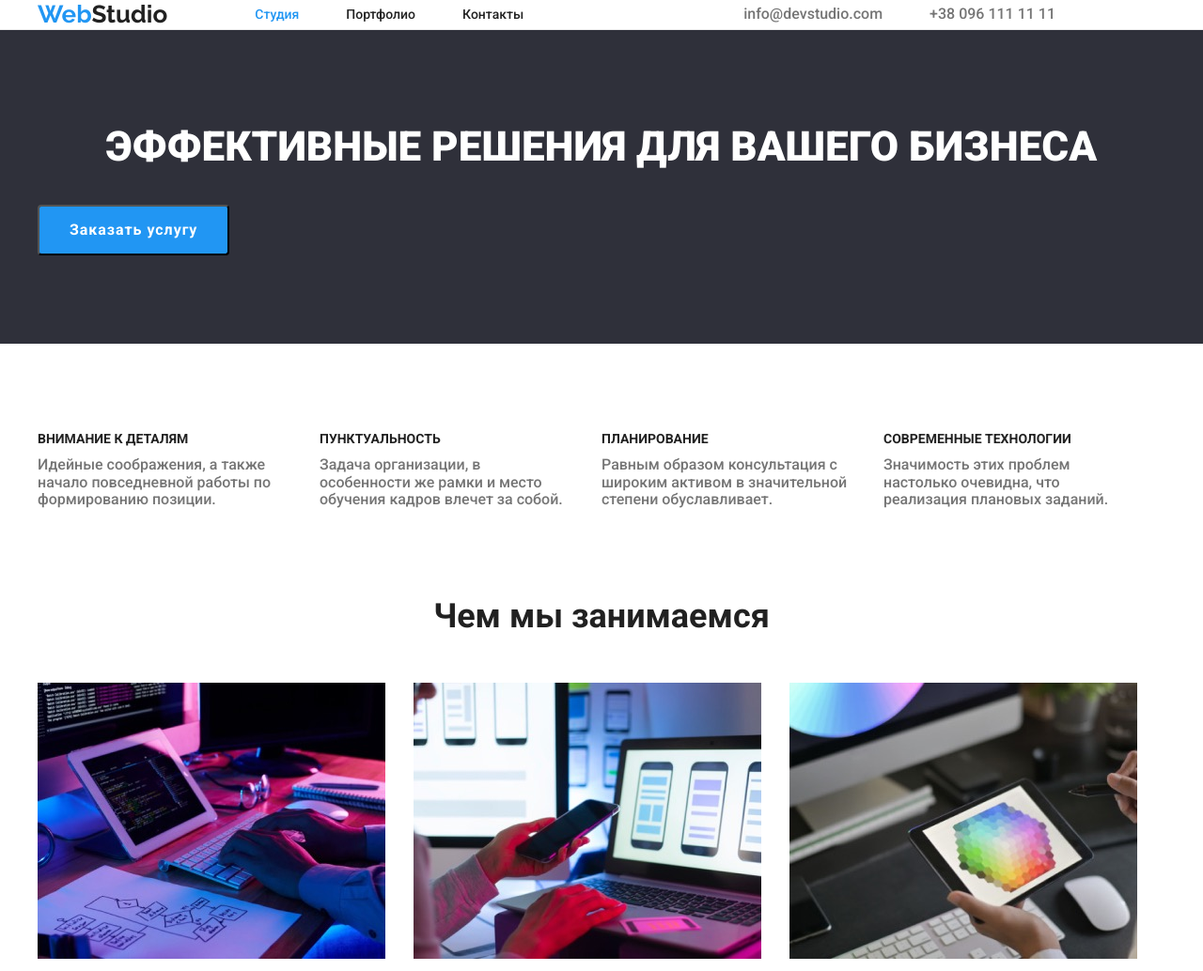
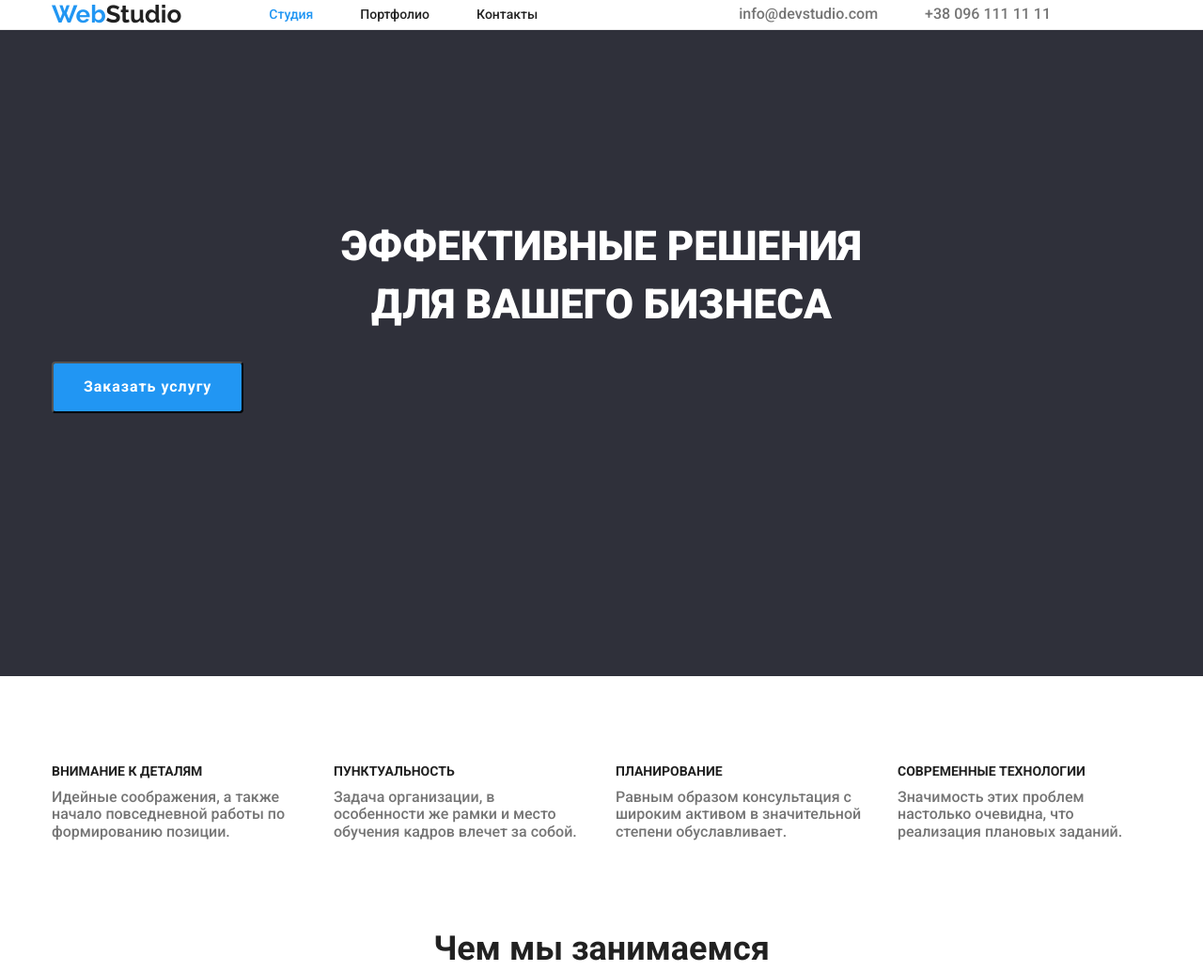
Before and after one commit to 4ezeronnik/-goit-markup-hw-03, a plain HTML site: page index.html in a window 1280 px wide. Shown: the top 1034 px of the page at 94% size. Drawn offline with nearby package versions, Linux system fonts and the light colour scheme.

Commit message:
added changes to header

```diff
--- a/css/styles.css
+++ b/css/styles.css
@@ -37,6 +37,7 @@ ul {
   width: 1200px;
   margin-left: auto;
   margin-right: auto;
+  padding: 0 15px;
 }
 
 .site-nav {
@@ -167,8 +168,10 @@ ul {
   margin-bottom: 30px;
 }
 
-.hero {
+.hero.section {
   background-color: #2f303a;
+  padding-top: 200px;
+  padding-bottom: 280px;
 }
 
 .secondary-title {
@@ -182,7 +185,7 @@ ul {
 /* Section specific */
 .section.no-padding {
   padding-top: 0;
-  padding-bottom: 0;
+  padding-bottom: 94px;
 }
 
 .section {
@@ -279,9 +282,6 @@ ul {
   margin-top: 30px;
 }
 
-.card-set .item-card:nth-child(-n + 3) {
-  border: 1px solid black;
-}
 /* Футер */
 .address {
   font-style: normal;
--- a/index.html
+++ b/index.html
@@ -47,7 +47,8 @@
     <main>
         <section class="hero section">
             <div class="container">
-            <h1 class="hero-title">Эффективные решения для вашего бизнеса</h1>
+            <h1 class="hero-title">Эффективные решения <br> для вашего бизнеса</h1>
+
             <button type="button" class="button button-studio">Заказать услугу</button>
             </div>
         </section>
```
Also changed, not shown: 1 other file.
